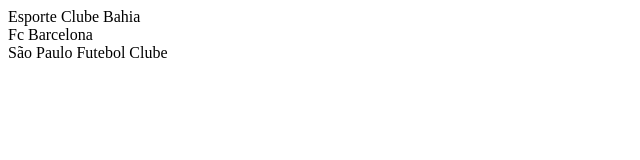
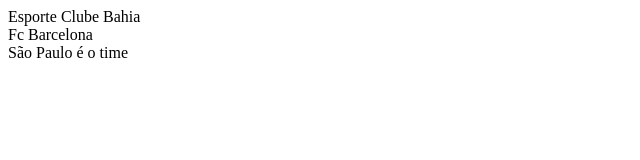
Before and after one commit to LucasCosta9199/teste, a plain HTML site: page index.html in a window 1280 px wide. Shown: the full height of the page, 0-640 px from the left. Drawn offline with Linux system fonts and the light colour scheme.

Commit message:
altera são paulo

```diff
--- a/index.html
+++ b/index.html
@@ -19,7 +19,7 @@
     </div>
 
     <div class="tres">
-        São Paulo Futebol Clube
+        São Paulo é o time
     </div>
 
 
```
